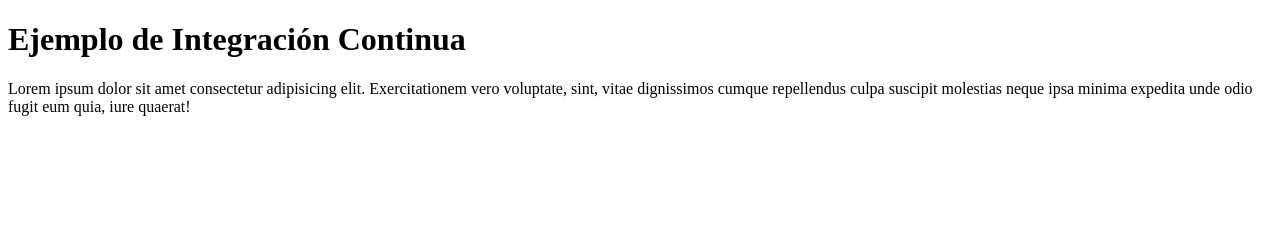
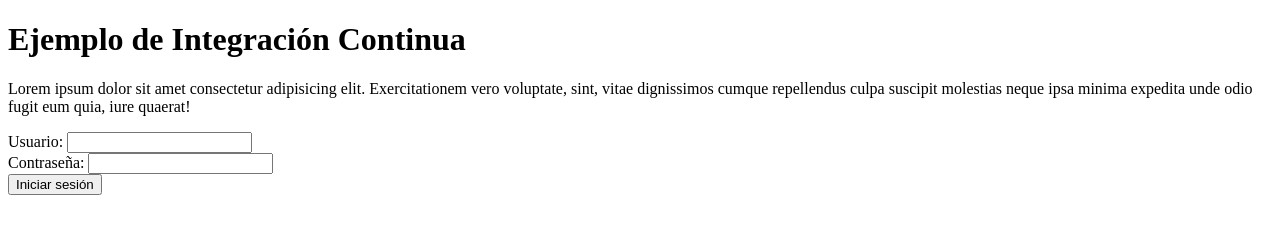
Before and after one commit to DevpAlex/ic, a plain HTML site: page index.html in a window 1280 px wide. Drawn offline with Linux system fonts and the light colour scheme.

Commit message:
formulario de inicio de sesion

```diff
--- a/index.html
+++ b/index.html
@@ -10,5 +10,19 @@
     <h1>Ejemplo de Integración Continua</h1>
 
     <p>Lorem ipsum dolor sit amet consectetur adipisicing elit. Exercitationem vero voluptate, sint, vitae dignissimos cumque repellendus culpa suscipit molestias neque ipsa minima expedita unde odio fugit eum quia, iure quaerat!</p>
+
+    <form action="/procesar_formulario" method="post">
+        <label for="usuario">Usuario:</label>
+        <input type="text" id="usuario" name="usuario" required>
+
+        <br>
+
+        <label for="contrasena">Contraseña:</label>
+        <input type="password" id="contrasena" name="contrasena" required>
+
+        <br>
+
+        <input type="submit" value="Iniciar sesión">
+    </form>
 </body>
 </html>
```
